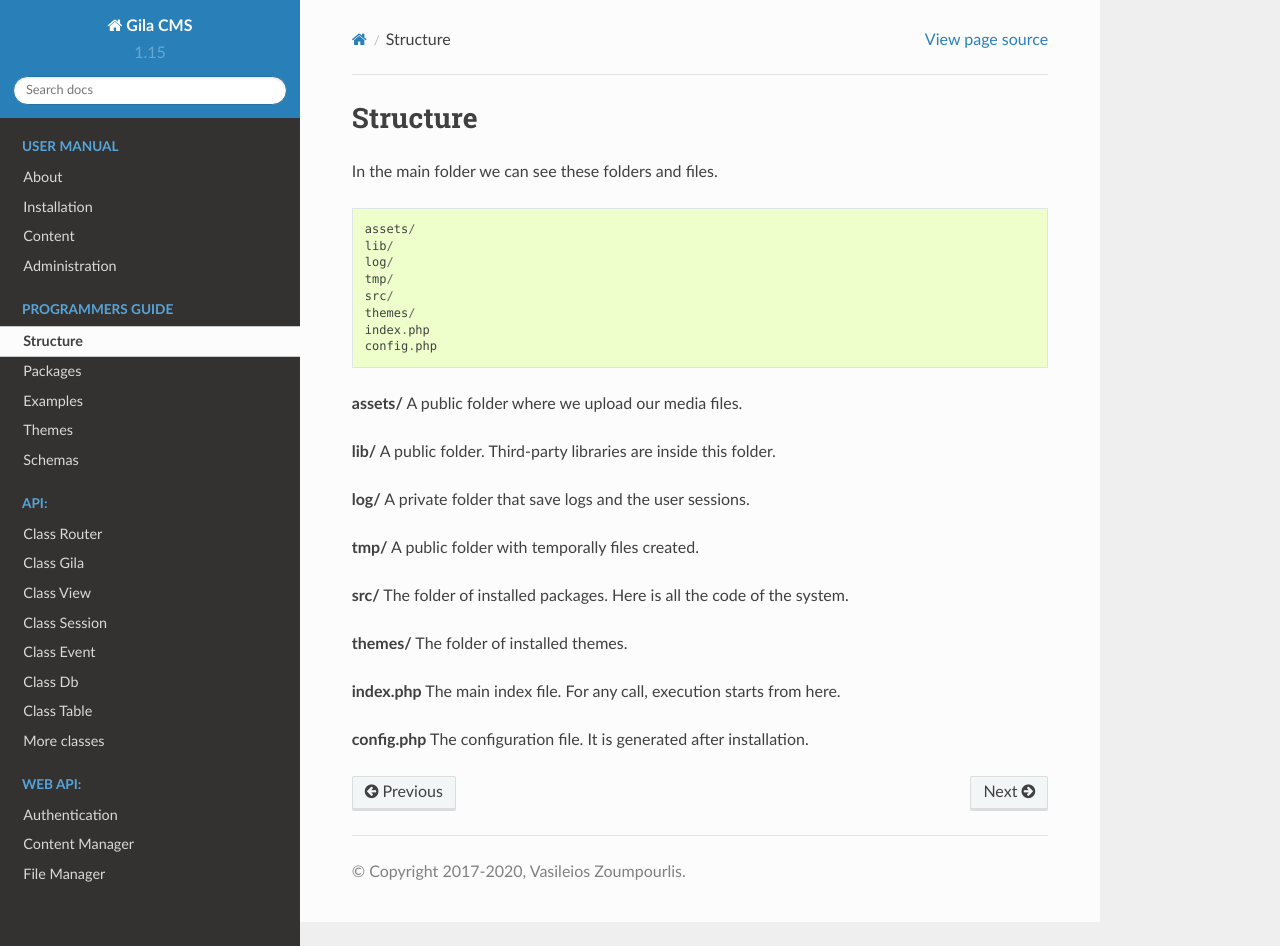
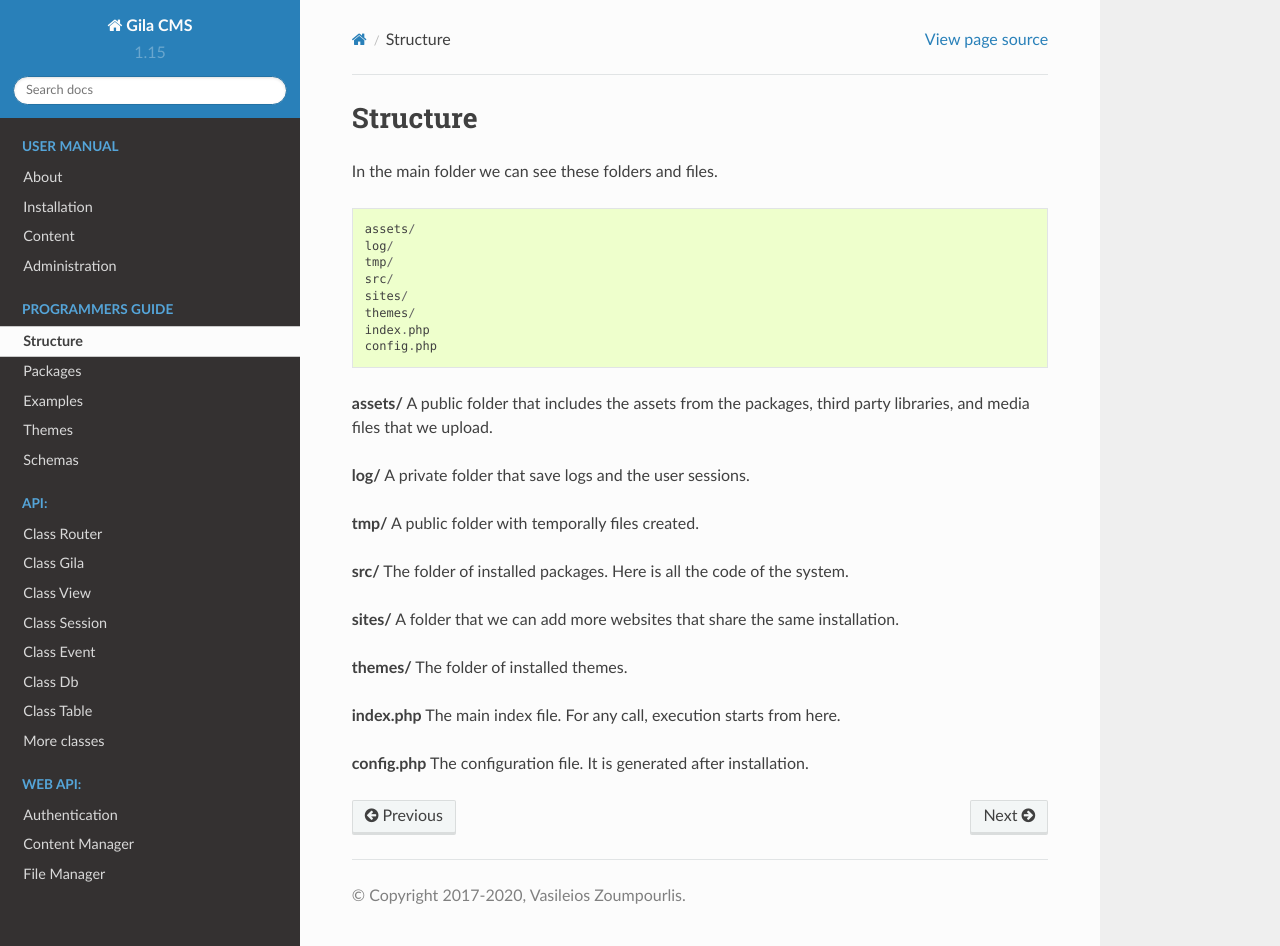
Before and after one commit to GilaCMS/docs, a Sphinx documentation site: the page built from source/structure.md, in a window 1280 px wide and 946 px high. Built offline with Sphinx 7.4.7 and the Read the Docs theme 2.0.0, drawn with Linux system fonts in a browser that asks for light colours; pages that are not in the unit, such as notebooks, are missing from menus.

Commit message:
update structure

````diff
--- a/source/structure.md
+++ b/source/structure.md
@@ -5,17 +5,15 @@
 In the main folder we can see these folders and files.
 ```
 assets/
-lib/
 log/
 tmp/
 src/
+sites/
 themes/
 index.php
 config.php
 ```
-**assets/** A public folder where we upload our media files.
-
-**lib/** A public folder. Third-party libraries are inside this folder.
+**assets/** A public folder that includes the assets from the packages, third party libraries, and media files that we upload.
 
 **log/** A private folder that save logs and the user sessions.
 
@@ -23,6 +21,8 @@ config.php
 
 **src/** The folder of installed packages. Here is all the code of the system.
 
+**sites/** A folder that we can add more websites that share the same installation.
+
 **themes/** The folder of installed themes.
 
 **index.php** The main index file. For any call, execution starts from here.
````
Also changed, not shown: source/packages.md (+21 -1 lines).
